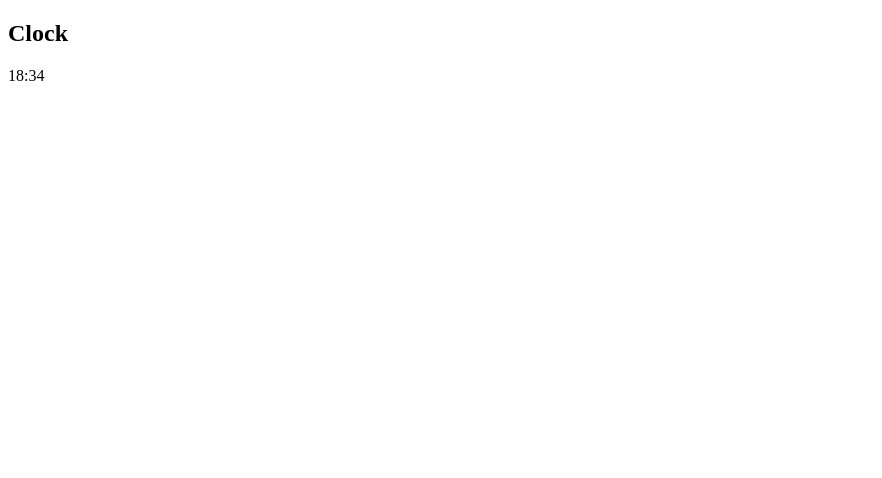
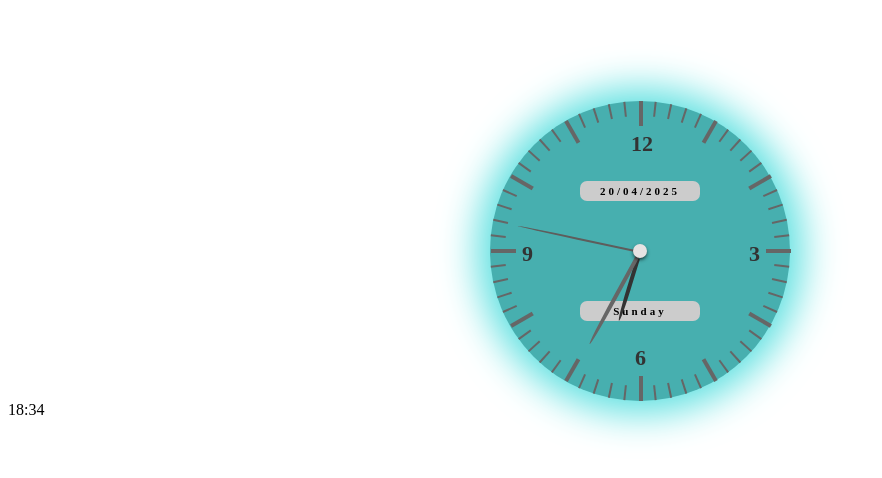
Before and after one commit to Gabbu98/jsclock, a plain HTML site: page index.html in a window 1280 px wide. Shown: the whole page, without its empty margins (0-882 px from the left). Drawn offline with Linux system fonts and the light colour scheme.

Commit message:
functioning clock

```diff
--- a/index.css
+++ b/index.css
@@ -0,0 +1,144 @@
+.clock {
+    background: rgb(71, 175, 175);
+    width: 300px;
+    height: 300px;
+    margin: 8% auto 0;
+    border-radius: 50%;
+    /* border: 15px solid #333; */
+    position: relative;
+    box-shadow: 0 0 3vw 1vw rgb(92, 224, 224);
+}
+
+.dot {
+    width: 14px;
+    height: 14px;
+    border-radius: 50%;
+    background: #e6e3e3;
+    top: 0;
+    left: 0;
+    right: 0;
+    bottom: 0;
+    margin: auto;
+    position: absolute;
+    z-index: 10;
+    box-shadow: 0 2px 4px -1px black;
+}
+
+.hour-hand {
+    position: absolute;
+    z-index: 5;
+    width: 4px;
+    height: 65px;
+    background: #333;
+    top: 79px;
+    transform-origin: 50% 72px;
+    left: 50%;
+    margin-left: -2px;
+    border-top-left-radius: 50%;
+    border-top-right-radius: 50%;
+}
+
+.minute-hand {
+    position: absolute;
+    z-index: 6;
+    width: 4px;
+    height: 100px;
+    background: #666;
+    top: 46px;
+    left: 50%;
+    margin-left: -2px;
+    border-top-left-radius: 50%;
+    border-top-right-radius: 50%;
+    transform-origin: 50% 105px;
+}
+
+.second-hand {
+    position: absolute;
+    z-index: 7;
+    width: 2px;
+    height: 120px;
+    background: rgb(94, 93, 92);
+    top: 26px;
+    lefT: 50%;
+    margin-left: -1px;
+    border-top-left-radius: 50%;
+    border-top-right-radius: 50%;
+    transform-origin: 50% 125px;
+  }
+
+  span {
+    display: inline-block;
+    position: absolute;
+    color: #333;
+    font-size: 22px;
+    font-family: 'Poiret One';
+    font-weight: 700;
+    z-index: 4;
+  }
+
+  .h12 {
+    top: 30px;
+    left: 50%;
+    margin-left: -9px;
+  }
+  .h3 {
+    top: 140px;
+    right: 30px;
+  }
+  .h6 {
+    bottom: 30px;
+    left: 50%;
+    margin-left: -5px;
+  }
+  .h9 {
+    left: 32px;
+    top: 140px;
+  }
+
+  .diallines {
+    position: absolute;
+    z-index: 2;
+    width: 2px;
+    height: 15px;
+    background: #666;
+    left: 50%;
+    margin-left: -1px;
+    transform-origin: 50% 150px;
+  }
+  .diallines:nth-of-type(5n) {
+    position: absolute;
+    z-index: 2;
+    width: 4px;
+    height: 25px;
+    background: #666;
+    left: 50%;
+    margin-left: -1px;
+    transform-origin: 50% 150px;
+  }
+
+  .info {
+    position: absolute;
+    width: 120px;
+    height: 20px;
+    border-radius: 7px;
+    background: #ccc;
+    text-align: center;
+    line-height: 20px;
+    color: #000;
+    font-size: 11px;
+    top: 200px;
+    left: 50%;
+    margin-left: -60px;
+    font-family: "Poiret One";
+    font-weight: 700;
+    z-index: 3;
+    letter-spacing: 3px;
+    margin-left: -60px;
+    left: 50%;
+  }
+  .date {
+      top: 80px;
+    }
+  .day {
+      top: 200px;
+  }
--- a/index.html
+++ b/index.html
@@ -6,7 +6,26 @@
         <link rel="stylesheet" href="index.css">
     </head>
     <body onload="startTime()">
-        <h2>Clock</h2>
+        <div class="clock">
+            <div>
+                <div class="info date"></div>
+                <div class="info day"></div>
+            </div>
+
+            <div class="dot"></div>
+            <div>
+                <div class="hour-hand"></div>
+                <div class="minute-hand"></div>
+                <div class="second-hand"></div>
+            </div>
+            <div>
+                <span class="h3">3</span>
+                <span class="h6">6</span>
+                <span class="h9">9</span>
+                <span class="h12">12</span>
+            </div>
+            <div class="diallines"></div>
+        </div>
 
         <div id="txt"></div>
 
--- a/index.js
+++ b/index.js
@@ -13,3 +13,54 @@ function checkTime(i) {
      if (i < 10) {i = "0" + i};  // add zero in front of numbers < 10
     return i;
 }
+
+var dialLines = document.getElementsByClassName('diallines');
+var clockEl = document.getElementsByClassName('clock')[0];
+
+for (var i = 1; i < 60; i++) {
+  clockEl.innerHTML += "<div class='diallines'></div>";
+  dialLines[i].style.transform = "rotate(" + 6 * i + "deg)";
+}
+
+function clock() {
+  var weekday = [
+        "Sunday",
+        "Monday",
+        "Tuesday",
+        "Wednesday",
+        "Thursday",
+        "Friday",
+        "Saturday"
+      ],
+      d = new Date(),
+      h = d.getHours(),
+      m = d.getMinutes(),
+      s = d.getSeconds(),
+      date = d.getDate(),
+      month = d.getMonth() + 1,
+      year = d.getFullYear(),
+
+      hDeg = h * 30 + m * (360/720),
+      mDeg = m * 6 + s * (360/3600),
+      sDeg = s * 6,
+
+      hEl = document.querySelector('.hour-hand'),
+      mEl = document.querySelector('.minute-hand'),
+      sEl = document.querySelector('.second-hand'),
+      dateEl = document.querySelector('.date'),
+      dayEl = document.querySelector('.day');
+
+      var day = weekday[d.getDay()];
+
+  if(month < 9) {
+    month = "0" + month;
+  }
+
+  hEl.style.transform = "rotate("+hDeg+"deg)";
+  mEl.style.transform = "rotate("+mDeg+"deg)";
+  sEl.style.transform = "rotate("+sDeg+"deg)";
+  dateEl.innerHTML = date+"/"+month+"/"+year;
+  dayEl.innerHTML = day;
+}
+
+setInterval("clock()", 100);
```
Also changed, not shown: 1 other file.
